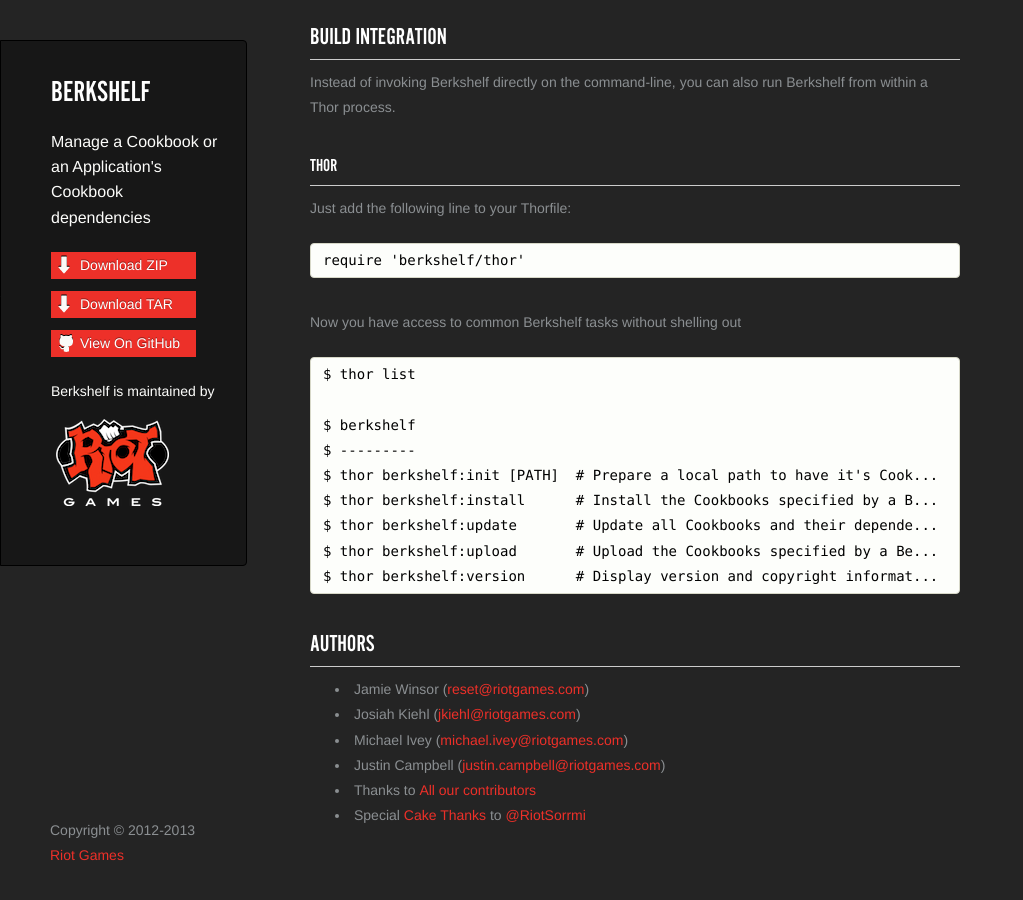
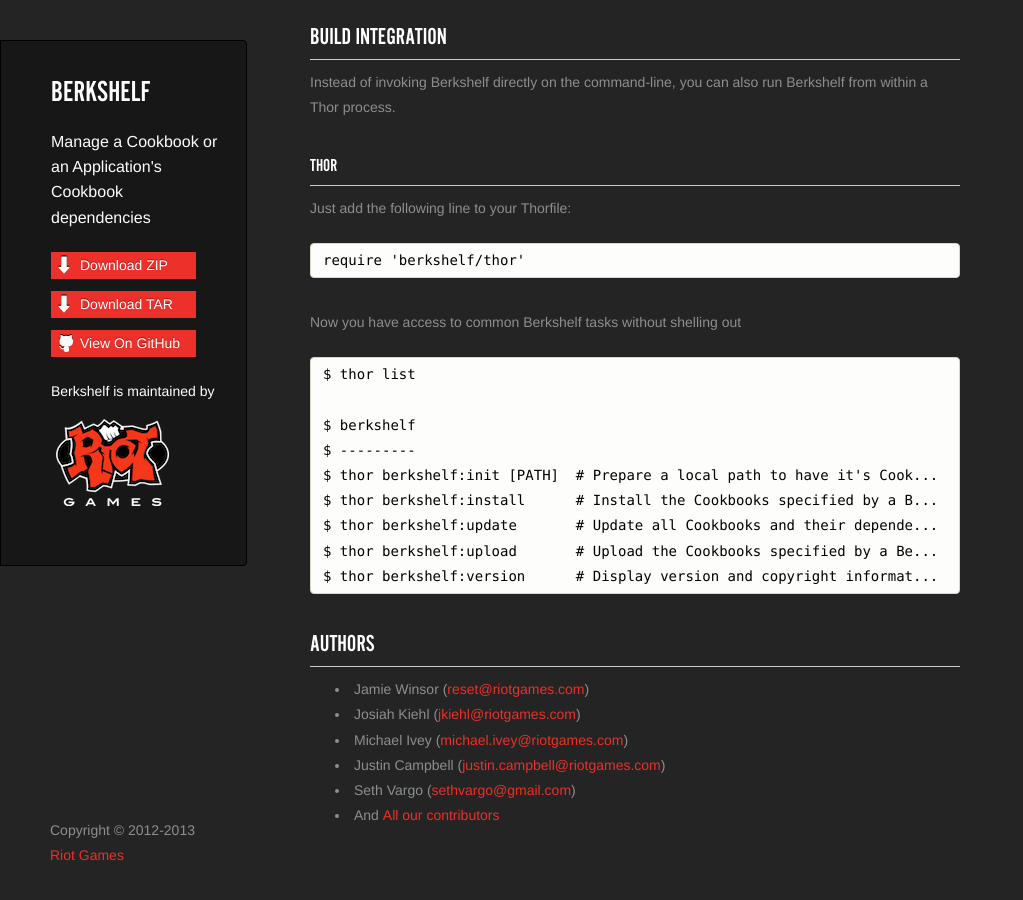
Before and after one commit to berkshelf/berkshelf, a Jekyll site: the page built from index.html, in a window 1280 px wide and 900 px high, scrolled down 13321 px. Shown: the whole window, without its empty margins (0-1023 px from the left). Built offline with Jekyll 4.4.1, drawn with Linux system fonts in a browser that asks for light colours.

Commit message:
update authors

```diff
--- a/_includes/authors.md
+++ b/_includes/authors.md
@@ -2,5 +2,5 @@
 * Josiah Kiehl (<jkiehl@riotgames.com>)
 * Michael Ivey (<michael.ivey@riotgames.com>)
 * Justin Campbell (<justin.campbell@riotgames.com>)
-* Thanks to [All our contributors](https://github.com/RiotGames/berkshelf/graphs/contributors)
-* Special [Cake Thanks](./cakethanks.html) to [@RiotSorrmi](https://twitter.com/RiotSorrmi)
+* Seth Vargo (<sethvargo@gmail.com>)
+* And [All our contributors](https://github.com/RiotGames/berkshelf/graphs/contributors)
```
